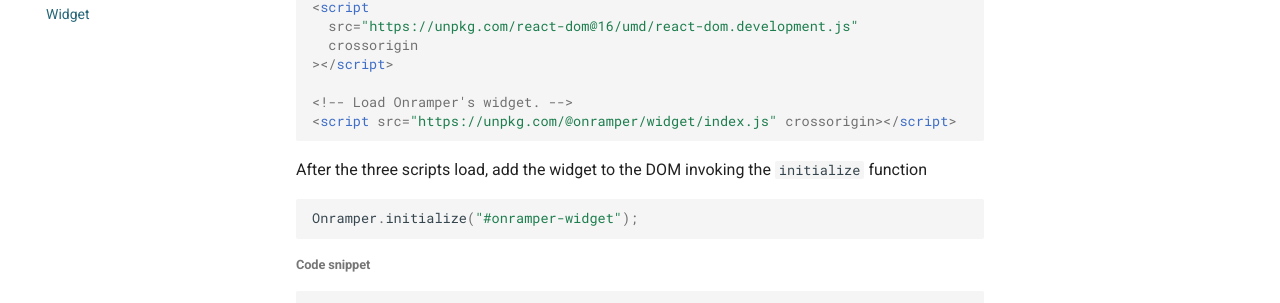
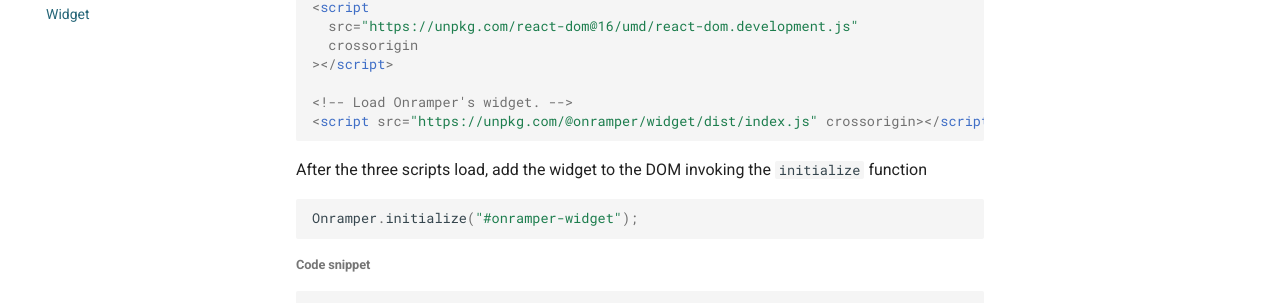
Before and after one commit to onramper/docs, an MkDocs documentation site: the page built from docs/widget.md, in a window 1280 px wide and 900 px high, scrolled down 5301 px. Shown: the part 148-451 px from the top of the window. Built offline with MkDocs 1.6.1 and Material for MkDocs 9.7.7, drawn with Linux system fonts in a browser that asks for light colours; part of the change alters nothing that is shown.

Commit message:
Update CDN link

````diff
--- a/docs/widget.md
+++ b/docs/widget.md
@@ -195,7 +195,7 @@ Then, add three `script` tags to load the necessary dependencies (React, ReactDO
 ></script>
 
 <!-- Load Onramper's widget. -->
-<script src="https://unpkg.com/@onramper/widget/index.js" crossorigin></script>
+<script src="https://unpkg.com/@onramper/widget/dist/index.js" crossorigin></script>
 ```
 
 After the three scripts load, add the widget to the DOM invoking the `initialize` function
````
